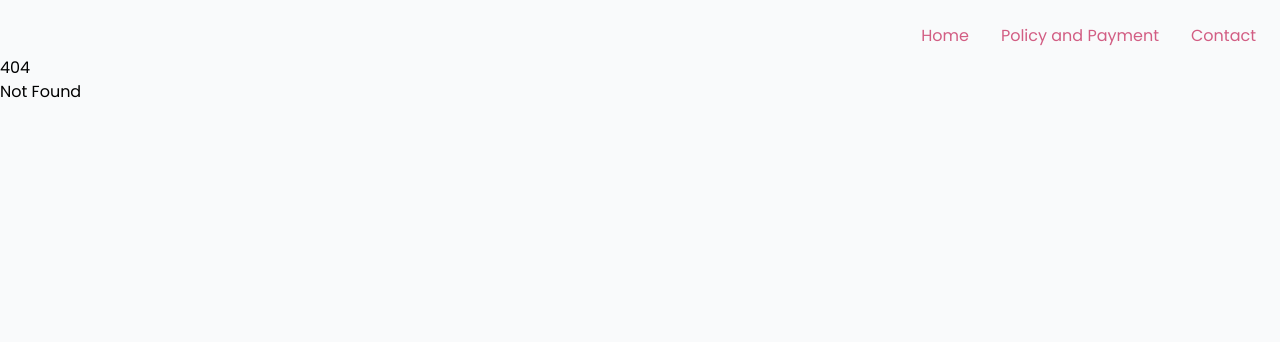
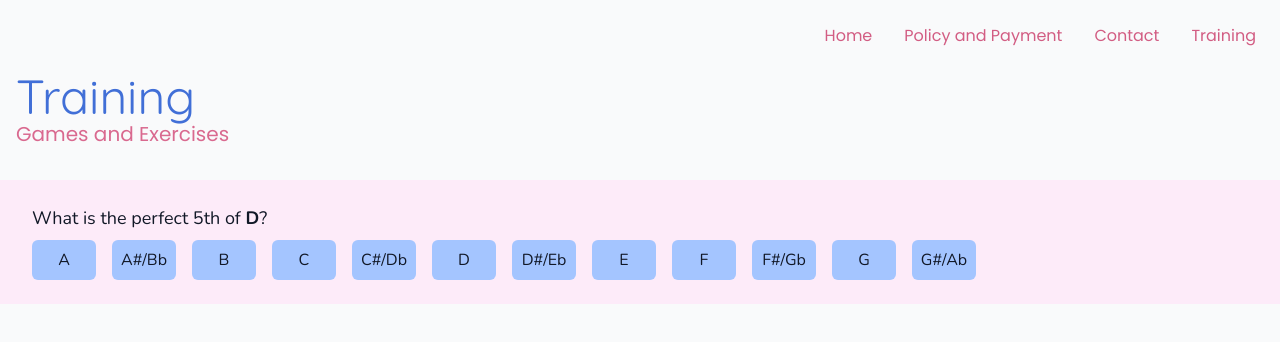
Before and after one commit to BenSievert/bensmusic.io, a SvelteKit app: page /training in a window 1280 px wide. Before the commit this address had no page. Shown: the top 342 px of the page. Built offline with nearby package versions, Linux system fonts and the light colour scheme.

Commit message:
implement game

```diff
--- a/src/components/Navigation.svelte
+++ b/src/components/Navigation.svelte
@@ -8,7 +8,8 @@
 	const links = [
 		{ name: 'Home', href: '/', color: `bg-highlight-softYellow` },
 		{ name: 'Policy and Payment', href: '/policy', color: `bg-highlight-peach` },
-		{ name: 'Contact', href: '/contact', color: `bg-highlight-peach` }
+		{ name: 'Contact', href: '/contact', color: `bg-highlight-peach` },
+		{ name: `Training`, href: `/training`, color: `bg-highlight-peach`}
 	];
 </script>
 
--- a/src/routes/+page.svelte
+++ b/src/routes/+page.svelte
@@ -24,9 +24,8 @@
 			My job is to help my students make the music that they want to make.
 			<br />
 			<br />
-			I am here to help my students, not make them feel bad about themselves. There are no report cards
-			or grades. There is no course we have to get through in some arbitrary time frame. All lessons
-			are tailored for the individual student's needs.
+			I am here to help. Lessons are tailored for the individual student's needs so they can advance at the best rate.
+
 			<br />
 			<br />
 			Being good at music absolutely requires lots of practice and dedication. I want my students to
@@ -36,9 +35,8 @@
 		</p>
 	</Section>
 	<Section>
-		I believe that I'm a good teacher because I've struggled myself. I am one of the least naturally
-		gifted musician alive. My skills come from hours of dedication. I believe this makes me better
-		suited to teaching because I am able to explain concepts to people who don't immediately "get"
+		I'm a good teacher because I've struggled myself. I have no natural talent. My skill comes from hours of dedication. I believe this makes me better
+		suited to teaching because I am able to break down concepts to people who don't immediately "get"
 		it.
 	</Section>
 </SitePage>
--- /dev/null
+++ b/src/routes/training/+page.svelte
@@ -0,0 +1,35 @@
+<script lang="ts">
+	import SitePage from '../../components/SitePage.svelte';
+	import Section from '../../components/Section.svelte';
+	const notes = ['A', 'A#/Bb', 'B', 'C', 'C#/Db', `D`, `D#/Eb`, `E`, 'F', 'F#/Gb', `G`, `G#/Ab`]
+	const p5 = 7
+
+	const getRandomNote = () => Math.floor(Math.random() * 11);
+	let note = $state(getRandomNote());
+	let wrongGuesses = $state<string[]>([]);
+
+	let answer = $derived(notes[((note+p5) % 12 + 12) % 12])
+	const guess = (guess: string) => {
+		if (guess == answer) {
+			let newNote;
+			do {
+				newNote = getRandomNote()
+			} while (newNote == note)
+			wrongGuesses = []
+			note=newNote;
+		}
+		else wrongGuesses = [...wrongGuesses, guess]
+	}
+</script>
+
+<SitePage title="Training" subtitle="Games and Exercises">
+	<Section>
+		<div class="mb-2 text-lg">
+			What is the perfect 5th of <span class="font-bold">{notes[note]}</span>?
+		</div>
+		{#each notes as note}
+			<button on:click={() => guess(note)} class={`${wrongGuesses.includes(note) ? `bg-primary-light` : ``} w-16 bg-primary hover:bg-primary-light p-2 rounded-md mr-4`}>{note}</button>
+		{/each}
+
+	</Section>
+</SitePage>
```
Also changed, not shown: 1 other file (tests, documents, lock files or other folders).
